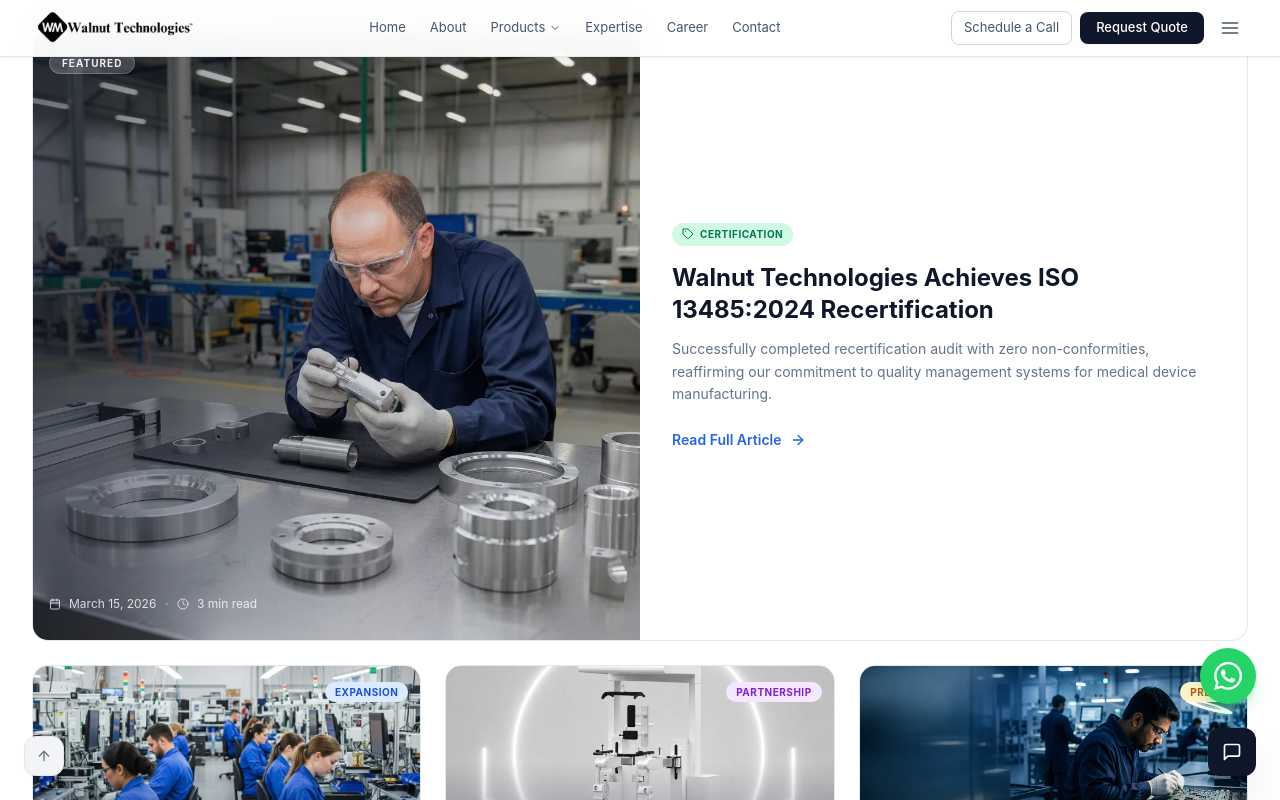
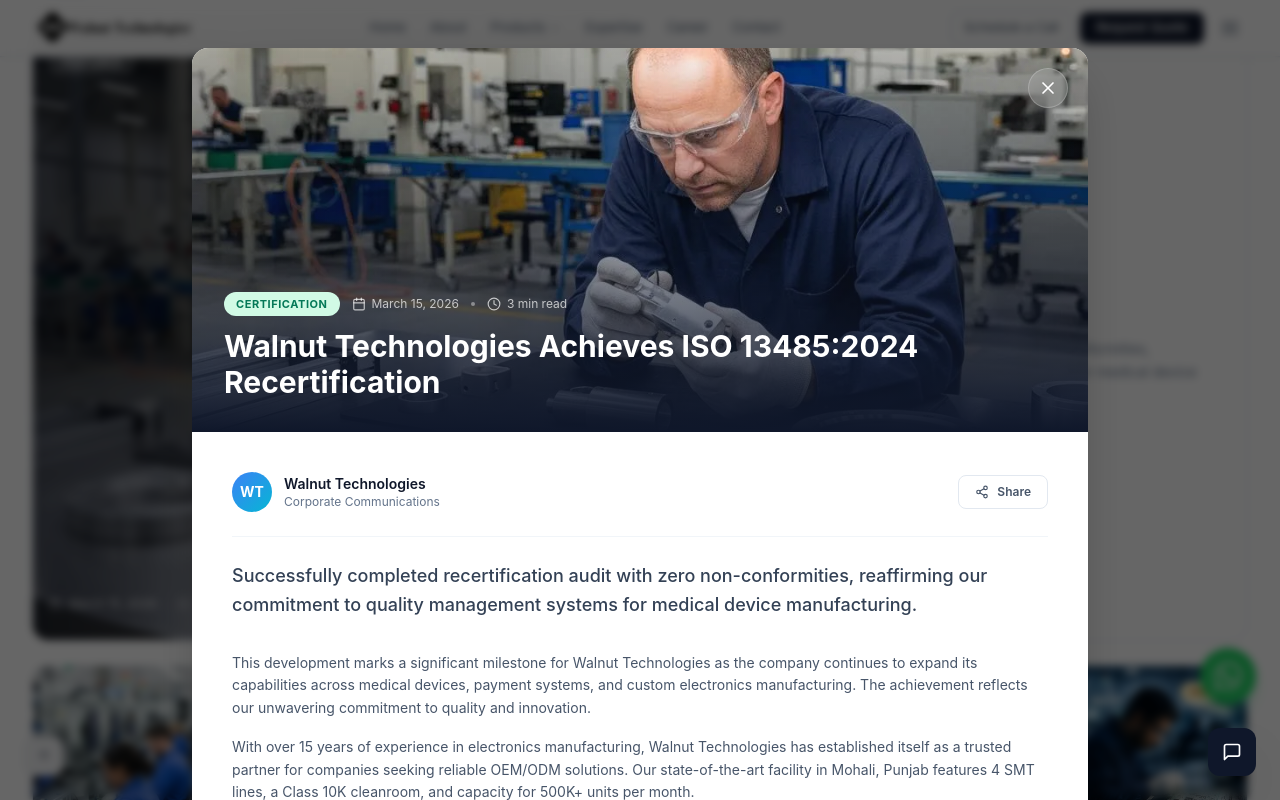
Before and after one commit to nitin-patyal-57/Walnut-technologies, a React (Vite) app: page /news in a window 1280 px wide. Both pictures are taken after a click on the button "Read Full Article". Shown: the part 582-1382 px from the top of the page. Built offline with nearby package versions, Linux system fonts and the light colour scheme.

Commit message:
feat: redesign news modal with professional article layout and related news

```diff
--- a/src/components/News.jsx
+++ b/src/components/News.jsx
@@ -2,7 +2,8 @@ import { useRef, useState } from 'react';
 import { motion, useInView, AnimatePresence } from 'framer-motion';
 import {
   FiCalendar, FiArrowRight, FiClock, FiTag,
-  FiChevronRight, FiArrowUpRight, FiFileText, FiFilter
+  FiChevronRight, FiArrowUpRight, FiFileText, FiFilter,
+  FiX, FiShare2
 } from 'react-icons/fi';
 import { news } from '../data/content';
 
@@ -53,7 +54,185 @@ const categoryConfig = {
 
 const categories = ['All', 'Certification', 'Expansion', 'Partnership', 'Press', 'Product', 'Milestone'];
 
-function FeaturedCard({ item, isInView }) {
+function NewsModal({ item, onClose }) {
+  if (!item) return null;
+  const config = categoryConfig[item.category] || categoryConfig['Certification'];
+
+  // Find related news (same category, excluding current)
+  const related = news.filter((n) => n.id !== item.id && n.category === item.category).slice(0, 2);
+
+  return (
+    <motion.div
+      initial={{ opacity: 0 }}
+      animate={{ opacity: 1 }}
+      exit={{ opacity: 0 }}
+      className="fixed inset-0 z-50 bg-black/60 backdrop-blur-sm overflow-y-auto"
+      onClick={onClose}
+    >
+      <div className="min-h-screen flex items-start justify-center p-4 py-8 lg:py-12">
+        <motion.div
+          initial={{ opacity: 0, y: 40, scale: 0.97 }}
+          animate={{ opacity: 1, y: 0, scale: 1 }}
+          exit={{ opacity: 0, y: 20, scale: 0.97 }}
+          transition={{ duration: 0.4, ease: 'easeOut' }}
+          className="bg-white rounded-2xl shadow-2xl w-full max-w-4xl overflow-hidden"
+          onClick={(e) => e.stopPropagation()}
+        >
+          {/* Hero Image */}
+          <div className="relative h-72 md:h-96 overflow-hidden">
+            <img
+              src={item.image}
+              alt={item.title}
+              className="w-full h-full object-cover"
+            />
+            <div className="absolute inset-0 bg-gradient-to-t from-slate-900 via-slate-900/40 to-transparent" />
+
+            {/* Close button */}
+            <button
+              onClick={onClose}
+              className="absolute top-5 right-5 w-10 h-10 rounded-full bg-white/15 backdrop-blur-md border border-white/20 flex items-center justify-center text-white hover:bg-white/25 transition-all"
+            >
+              <FiX className="w-5 h-5" />
+            </button>
+
+            {/* Bottom overlay content */}
+            <div className="absolute bottom-0 left-0 right-0 p-6 md:p-8">
+              <div className="flex items-center gap-3 mb-3">
+                <span className={`text-[11px] font-bold ${config.tag} px-3 py-1 rounded-full uppercase tracking-wider backdrop-blur-sm`}>
+                  {item.category}
+                </span>
+                <div className="flex items-center gap-1.5 text-white/70">
+                  <FiCalendar className="w-3.5 h-3.5" />
+                  <span className="text-xs">{item.date}</span>
+                </div>
+                <div className="w-1 h-1 rounded-full bg-white/40" />
+                <div className="flex items-center gap-1.5 text-white/70">
+                  <FiClock className="w-3.5 h-3.5" />
+                  <span className="text-xs">{item.readTime}</span>
+                </div>
+              </div>
+              <h1 className="text-2xl md:text-3xl font-bold text-white leading-tight">
+                {item.title}
+              </h1>
+            </div>
+          </div>
+
+          {/* Article Content */}
+          <div className="p-6 md:p-8 lg:p-10">
+            {/* Author / Meta bar */}
+            <div className="flex items-center justify-between pb-6 mb-6 border-b border-slate-100">
+              <div className="flex items-center gap-3">
+                <div className="w-10 h-10 rounded-full bg-gradient-to-br from-blue-500 to-cyan-500 flex items-center justify-center text-white text-sm font-bold">
+                  WT
+                </div>
+                <div>
+                  <p className="text-sm font-semibold text-slate-900">Walnut Technologies</p>
+                  <p className="text-xs text-slate-500">Corporate Communications</p>
+                </div>
+              </div>
+              <button className="inline-flex items-center gap-2 px-4 py-2 text-xs font-semibold text-slate-600 border border-slate-200 rounded-lg hover:bg-slate-50 hover:border-slate-300 transition-all">
+                <FiShare2 className="w-3.5 h-3.5" />
+                Share
+              </button>
+            </div>
+
+            {/* Lead paragraph */}
+            <div className="mb-8">
+              <p className="text-lg text-slate-700 leading-relaxed font-medium">
+                {item.description}
+              </p>
+            </div>
+
+            {/* Article body */}
+            <div className="prose prose-slate max-w-none mb-8">
+              <p className="text-sm text-slate-600 leading-relaxed mb-4">
+                This development marks a significant milestone for Walnut Technologies as the company continues to expand its capabilities across medical devices, payment systems, and custom electronics manufacturing. The achievement reflects our unwavering commitment to quality and innovation.
+              </p>
+              <p className="text-sm text-slate-600 leading-relaxed mb-4">
+                With over 15 years of experience in electronics manufacturing, Walnut Technologies has established itself as a trusted partner for companies seeking reliable OEM/ODM solutions. Our state-of-the-art facility in Mohali, Punjab features 4 SMT lines, a Class 10K cleanroom, and capacity for 500K+ units per month.
+              </p>
+              <p className="text-sm text-slate-600 leading-relaxed">
+                This achievement further strengthens our position as a leading Original Design Manufacturer serving 20+ countries worldwide, with certifications including ISO 13485, CE, FCC, and PCI-DSS.
+              </p>
+            </div>
+
+            {/* Key takeaways */}
+            <div className="bg-gradient-to-br from-slate-50 to-blue-50/30 rounded-2xl p-6 border border-slate-100 mb-8">
+              <h3 className="text-sm font-bold text-slate-900 uppercase tracking-wider mb-4 flex items-center gap-2">
+                <div className="w-6 h-0.5 bg-blue-600 rounded-full" />
+                Key Takeaways
+              </h3>
+              <div className="grid sm:grid-cols-2 gap-3">
+                {[
+                  'Demonstrates continued growth and industry leadership',
+                  'Reinforces commitment to quality and compliance',
+                  'Benefits existing and future global partnerships',
+                  'Positions Walnut Technologies for next phase of expansion',
+                ].map((point, i) => (
+                  <div key={i} className="flex items-start gap-3 bg-white rounded-xl p-3 border border-slate-100">
+                    <div className={`w-6 h-6 rounded-lg bg-gradient-to-br ${config.gradient} flex items-center justify-center shrink-0 mt-0.5`}>
+                      <FiArrowRight className="w-3 h-3 text-white" />
+                    </div>
+                    <span className="text-sm text-slate-600">{point}</span>
+                  </div>
+                ))}
+              </div>
+            </div>
+
+            {/* Related news */}
+            {related.length > 0 && (
+              <div>
+                <h3 className="text-sm font-bold text-slate-900 uppercase tracking-wider mb-4">
+                  Related News
+                </h3>
+                <div className="grid sm:grid-cols-2 gap-4">
+                  {related.map((r) => {
+                    const rConfig = categoryConfig[r.category] || categoryConfig['Certification'];
+                    return (
+                      <div key={r.id} className="flex items-start gap-3 p-4 rounded-xl border border-slate-100 hover:border-slate-200 hover:shadow-md transition-all cursor-pointer group">
+                        <div className="w-16 h-16 rounded-xl overflow-hidden shrink-0">
+                          <img src={r.image} alt={r.title} className="w-full h-full object-cover group-hover:scale-110 transition-transform duration-500" />
+                        </div>
+                        <div>
+                          <span className={`text-[9px] font-bold ${rConfig.tag} px-2 py-0.5 rounded-full uppercase tracking-wider`}>
+                            {r.category}
+                          </span>
+                          <h4 className="text-sm font-semibold text-slate-900 leading-snug mt-1 group-hover:text-blue-600 transition-colors line-clamp-2">
+                            {r.title}
+                          </h4>
+                          <p className="text-xs text-slate-400 mt-0.5">{r.date}</p>
+                        </div>
+                      </div>
+                    );
+                  })}
+                </div>
+              </div>
+            )}
+          </div>
+
+          {/* Footer */}
+          <div className="px-6 md:px-8 lg:px-10 py-5 border-t border-slate-100 flex items-center justify-between bg-slate-50/50">
+            <button
+              onClick={onClose}
+              className="px-5 py-2.5 text-sm font-semibold text-slate-600 bg-white border border-slate-200 hover:bg-slate-50 hover:border-slate-300 rounded-xl transition-all"
+            >
+              Back to News
+            </button>
+            <a
+              href="/contact"
+              className="inline-flex items-center gap-2 px-5 py-2.5 text-sm font-semibold text-white bg-blue-600 hover:bg-blue-700 rounded-xl shadow-lg shadow-blue-600/20 transition-all"
+            >
+              Contact Us
+              <FiArrowRight className="w-4 h-4" />
+            </a>
+          </div>
+        </motion.div>
+      </div>
+    </motion.div>
+  );
+}
+
+function FeaturedCard({ item, isInView, onReadMore }) {
   const config = categoryConfig[item.category] || categoryConfig['Certification'];
 
   return (
@@ -100,7 +279,7 @@ function FeaturedCard({ item, isInView }) {
           <p className="text-sm text-slate-500 leading-relaxed mb-6">
             {item.description}
           </p>
-          <button className="inline-flex items-center gap-2 text-sm font-semibold text-blue-600 hover:text-blue-700 transition-colors w-fit group/btn">
+          <button onClick={() => onReadMore(item)} className="inline-flex items-center gap-2 text-sm font-semibold text-blue-600 hover:text-blue-700 transition-colors w-fit group/btn">
             Read Full Article
             <FiArrowRight className="w-4 h-4 group-hover/btn:translate-x-1 transition-transform" />
           </button>
@@ -110,7 +289,7 @@ function FeaturedCard({ item, isInView }) {
   );
 }
 
-function NewsCard({ item, index, isInView }) {
+function NewsCard({ item, index, isInView, onReadMore }) {
   const config = categoryConfig[item.category] || categoryConfig['Certification'];
 
   return (
@@ -159,7 +338,7 @@ function NewsCard({ item, index, isInView }) {
           </p>
 
           <div className="mt-4 pt-4 border-t border-slate-100">
-            <button className="inline-flex items-center gap-1.5 text-xs font-semibold text-blue-600 hover:text-blue-700 transition-colors group/btn">
+            <button onClick={() => onReadMore(item)} className="inline-flex items-center gap-1.5 text-xs font-semibold text-blue-600 hover:text-blue-700 transition-colors group/btn">
               Read More
               <FiArrowRight className="w-3 h-3 group-hover/btn:translate-x-1 transition-transform" />
             </button>
@@ -170,7 +349,7 @@ function NewsCard({ item, index, isInView }) {
   );
 }
 
-function TimelineCard({ item, index, isInView }) {
+function TimelineCard({ item, index, isInView, onReadMore }) {
   const config = categoryConfig[item.category] || categoryConfig['Certification'];
 
   return (
@@ -215,6 +394,9 @@ function TimelineCard({ item, index, isInView }) {
               <p className="text-xs text-slate-500 leading-relaxed line-clamp-2">
                 {item.description}
               </p>
+              <button onClick={() => onReadMore(item)} className="mt-2 inline-flex items-center gap-1 text-xs font-semibold text-blue-600 hover:text-blue-700 transition-colors">
+                Read More <FiArrowRight className="w-3 h-3" />
+              </button>
             </div>
           </div>
         </div>
@@ -230,6 +412,7 @@ export default function News() {
   const isContentInView = useInView(contentRef, { once: true, margin: '-50px' });
   const [activeCategory, setActiveCategory] = useState('All');
   const [view, setView] = useState('grid');
+  const [selectedNews, setSelectedNews] = useState(null);
 
   const filteredNews = activeCategory === 'All'
     ? news
@@ -383,7 +566,7 @@ export default function News() {
               {view === 'grid' && featured && (
                 <div className="space-y-6">
                   {/* Featured card */}
-                  <FeaturedCard item={featured} isInView={isContentInView} />
+                  <FeaturedCard item={featured} isInView={isContentInView} onReadMore={setSelectedNews} />
 
                   {/* Grid of remaining */}
                   {rest.length > 0 && (
@@ -394,6 +577,7 @@ export default function News() {
                           item={item}
                           index={index}
                           isInView={isContentInView}
+                          onReadMore={setSelectedNews}
                         />
                       ))}
                     </div>
@@ -439,7 +623,7 @@ export default function News() {
                               </p>
                             </div>
                             <div className="p-5 flex items-center">
-                              <button className="w-10 h-10 rounded-xl bg-slate-100 flex items-center justify-center text-slate-400 group-hover:bg-blue-50 group-hover:text-blue-600 transition-all">
+                              <button onClick={() => setSelectedNews(item)} className="w-10 h-10 rounded-xl bg-slate-100 flex items-center justify-center text-slate-400 group-hover:bg-blue-50 group-hover:text-blue-600 transition-all">
                                 <FiArrowUpRight className="w-4 h-4" />
                               </button>
                             </div>
@@ -459,6 +643,7 @@ export default function News() {
                       item={item}
                       index={index}
                       isInView={isContentInView}
+                      onReadMore={setSelectedNews}
                     />
                   ))}
                 </div>
@@ -512,6 +697,12 @@ export default function News() {
           </motion.div>
         </div>
       </section>
+      {/* News Detail Modal */}
+      <AnimatePresence>
+        {selectedNews && (
+          <NewsModal item={selectedNews} onClose={() => setSelectedNews(null)} />
+        )}
+      </AnimatePresence>
     </div>
   );
 }
```
